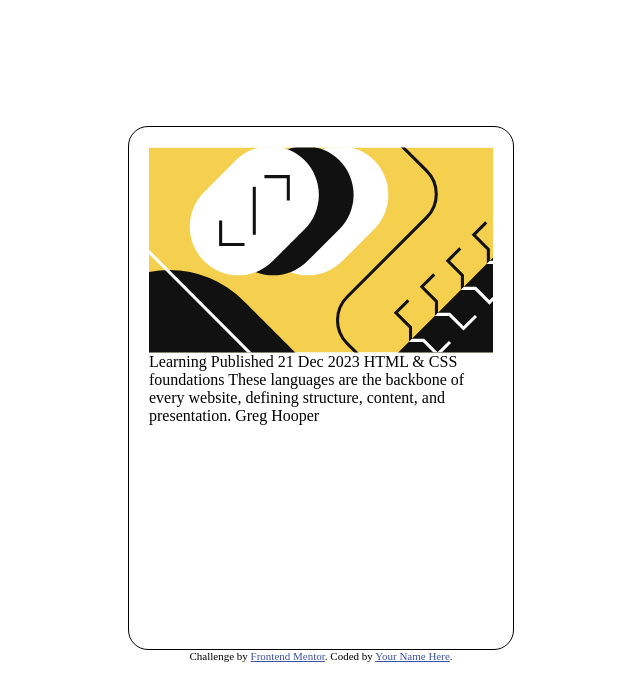
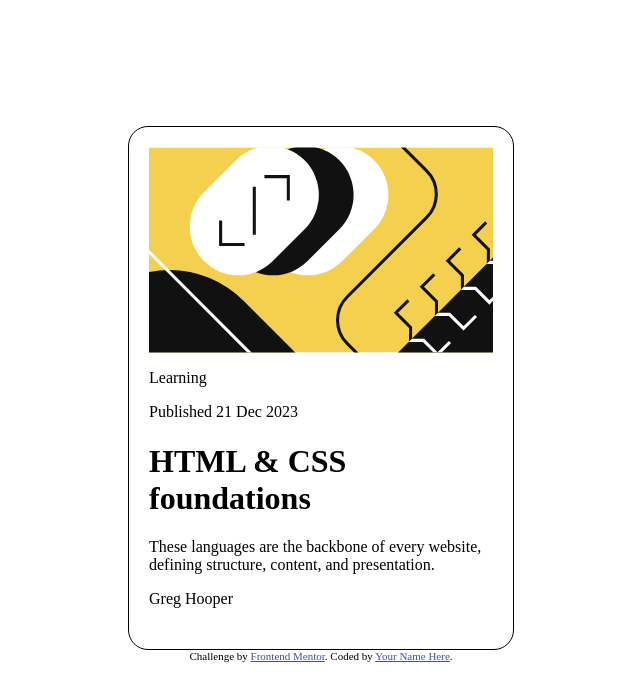
Before and after one commit to NateDaveHill/BlogPreviewCard, a plain HTML site: page index.html in a window 1280 px wide. Shown: the whole page, without its empty margins (319-959 px from the left). Drawn offline with Linux system fonts and the light colour scheme; files whose address does not match are found by name.

Commit message:
EOD commit

```diff
--- a/index.html
+++ b/index.html
@@ -17,15 +17,23 @@
       <img src="C:\Users\natha\OneDrive\Desktop\00_Temp\02_FrontendMentor.io\blog-preview-card-main\assets\images\illustration-article.svg" alt="header image for blog post card">
 
       <div class="txtBox">
-        Learning
 
-        Published 21 Dec 2023
+        <p>
+          Learning
+        </p>
+        <p>
+          Published 21 Dec 2023
+        </p>
+        <h1>
+          HTML & CSS foundations
+        </h1>
+        <p>
+          These languages are the backbone of every website, defining structure, content, and presentation.
+        </p>
+        <div class="user">
+          Greg Hooper
+        </div>
 
-        HTML & CSS foundations
-
-        These languages are the backbone of every website, defining structure, content, and presentation.
-
-        Greg Hooper
       </div>
 
   </div>
```
